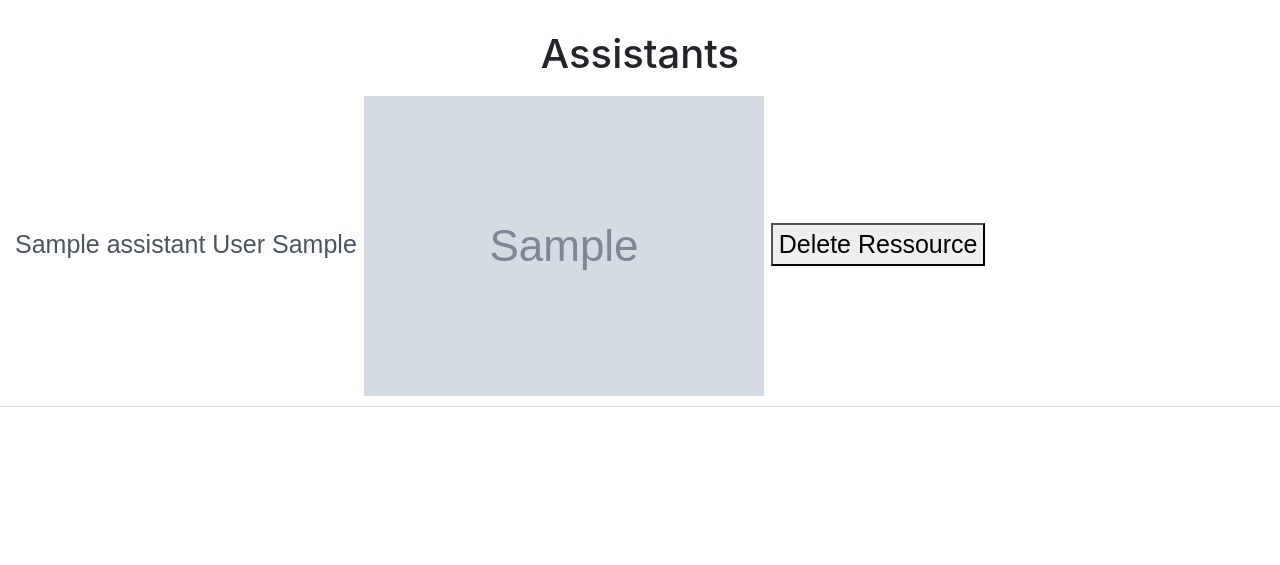
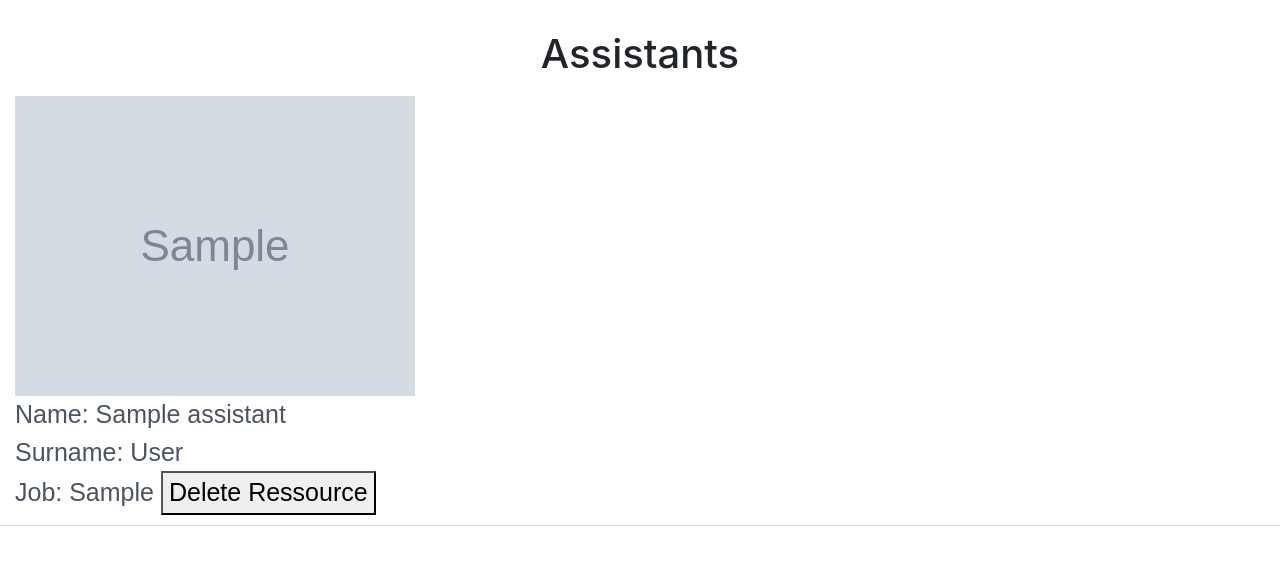
Before and after one commit to PietrzakJustyna/virtualAssistant, a Flask app: page /assistants in a window 1280 px wide. Shown: the part 57-622 px from the top of the page. Run offline with Flask 2, Linux system fonts and the light colour scheme; tables that the repository leaves empty hold one stand-in row (values such as "Sample post"); grey boxes marked "Sample" are stand-in pictures; some libraries are stand-ins or nearby versions.

Commit message:
Styling tweaks

```diff
--- a/static/style.css
+++ b/static/style.css
@@ -149,7 +149,6 @@
   .inputfile:focus + label,
   .inputfile + label:hover:after {
 
-  content:" (click to upload file)";
   color:black;
   }
 
--- a/templates/assistants.html
+++ b/templates/assistants.html
@@ -7,8 +7,12 @@
       {{message}}
       {% endif %}
       {% for assistant in assistants %}
-        <p>{{assistant.name}} {{assistant.surname}} {{assistant.job}}
-          <img src="{{ assistant.photo_path }}">
+        <p>
+          <img src="{{ assistant.photo_path }}"> <br/>
+          Name: {{assistant.name}} <br/>
+          Surname: {{assistant.surname}} <br/>
+          Job: {{assistant.job}}
+
           <button class="delete" data-target="/" data-method="DELETE" data-disabled="true" data-id="{{assistant.id}}">Delete Ressource</button>
         </p>
       {% endfor %}
--- a/templates/index.html
+++ b/templates/index.html
@@ -18,11 +18,11 @@
       <input type="text" name="name" required="True" placeholder="Name" class="ghost-input">
       <input type="text" name="surname" required = "True" placeholder="Surname" class="ghost-input">
       <input  name="photo" type="file" class="inputfile" id="file" accept="image/*">
-      <label class="upload-label" for="file">Choose profile photo <i class="fas fa-file-upload"></i></label>
+      <label class="upload-label" for="file">Choose profile photo (click to upload)<i class="fas fa-file-upload"></i></label>
 
     <div class="selectdiv">
       <select id="sel" name="job" required = "True">
-        <option value="">-- Select --</option>
+        <option value="">-- Select job --</option>
       </select>
     </div>
 
```
